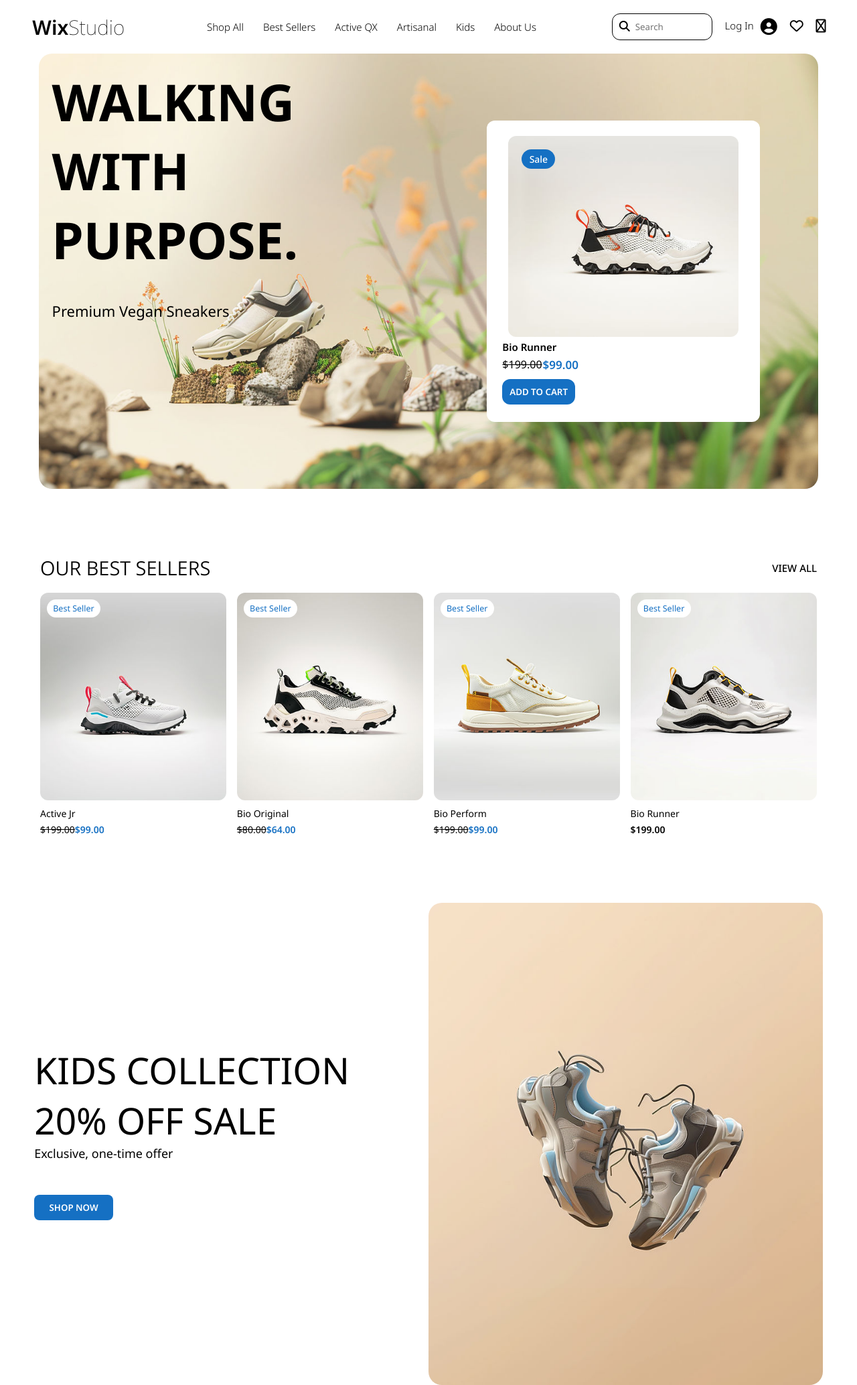
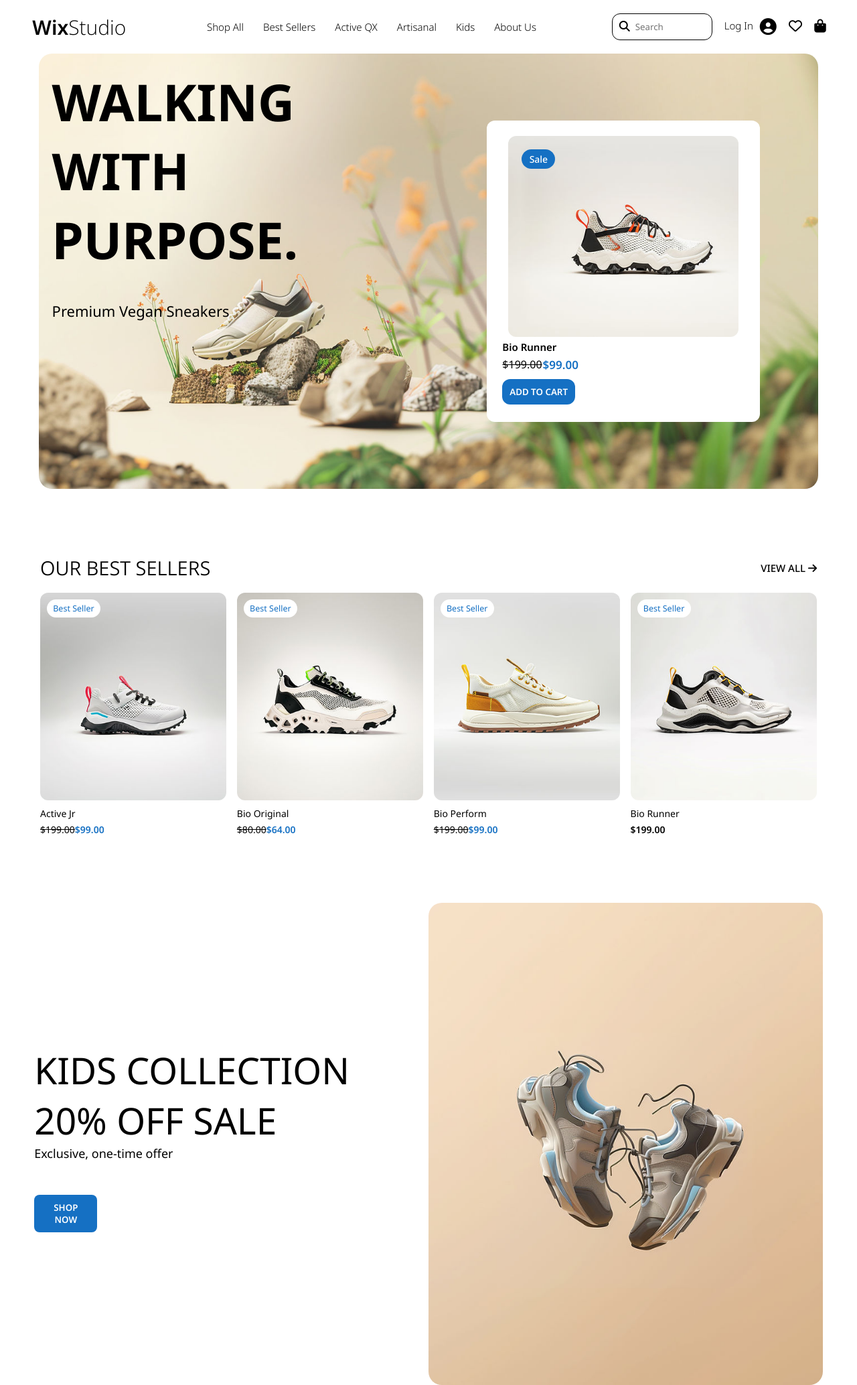
Before and after one commit to AnshulDubeyap/Awdiz_Html_Css, a plain HTML site: page Day-12/index.html in a window 1280 px wide. Shown: the whole page at 67% size. Drawn offline with Linux system fonts and the light colour scheme.

Commit message:
assignment Day-12
final changes

```diff
--- a/Day-12/index.css
+++ b/Day-12/index.css
@@ -30,7 +30,7 @@
 
 .logo-text-secondary {
   font-size: 30px;
-  font-weight: 20;
+  font-weight: 250;
 }
 
 .navbar-content {
@@ -363,11 +363,12 @@
   display: flex;
   margin-bottom: 40px;
   flex-wrap: wrap;
+  justify-content: space-between;
 }
 
 .kids-description {
   height: 720px;
-  width: 50%;
+  width: 40%;
   align-items: center;
   padding: 18% 0;
 }
--- a/Day-12/index.html
+++ b/Day-12/index.html
@@ -56,10 +56,10 @@
           <i id="icon" class="fa-regular fa-heart"></i>
         </div>
         <div class="cart-icon">
-          <i id="icon" class="fa-regular fa-bag-shopping"></i>
+          <i style="font-size: 20px" class="fa-solid fa-bag-shopping"></i>
         </div>
         <div class="hamburger-icon">
-          <i id="icon" class="fa-solid fa-bars"></i>
+          <i style="font-size: 20px" class="fa-solid fa-bars"></i>
         </div>
       </div>
     </nav>
@@ -120,7 +120,9 @@
     <section class="products">
       <div class="products-heading">
         <p class="products-title">OUR BEST SELLERS</p>
-        <p class="products-subtitle">VIEW ALL</p>
+        <p class="products-subtitle">
+          VIEW ALL <i class="fa-solid fa-arrow-right"></i>
+        </p>
       </div>
       <div class="products-cards">
         <div class="product-card">
@@ -195,7 +197,7 @@
     <section class="kids">
       <div class="kids-description">
         <div class="kids-description-container">
-          <p class="kids-heading">KIDS COLLECTION 20% OFF SALE</p>
+          <p class="kids-heading">KIDS COLLECTION <br />20% OFF SALE</p>
           <p class="kids-subheading">Exclusive, one-time offer</p>
           <button class="kids-card-button">
             <p class="kids-card-button-text">SHOP NOW</p>
```
